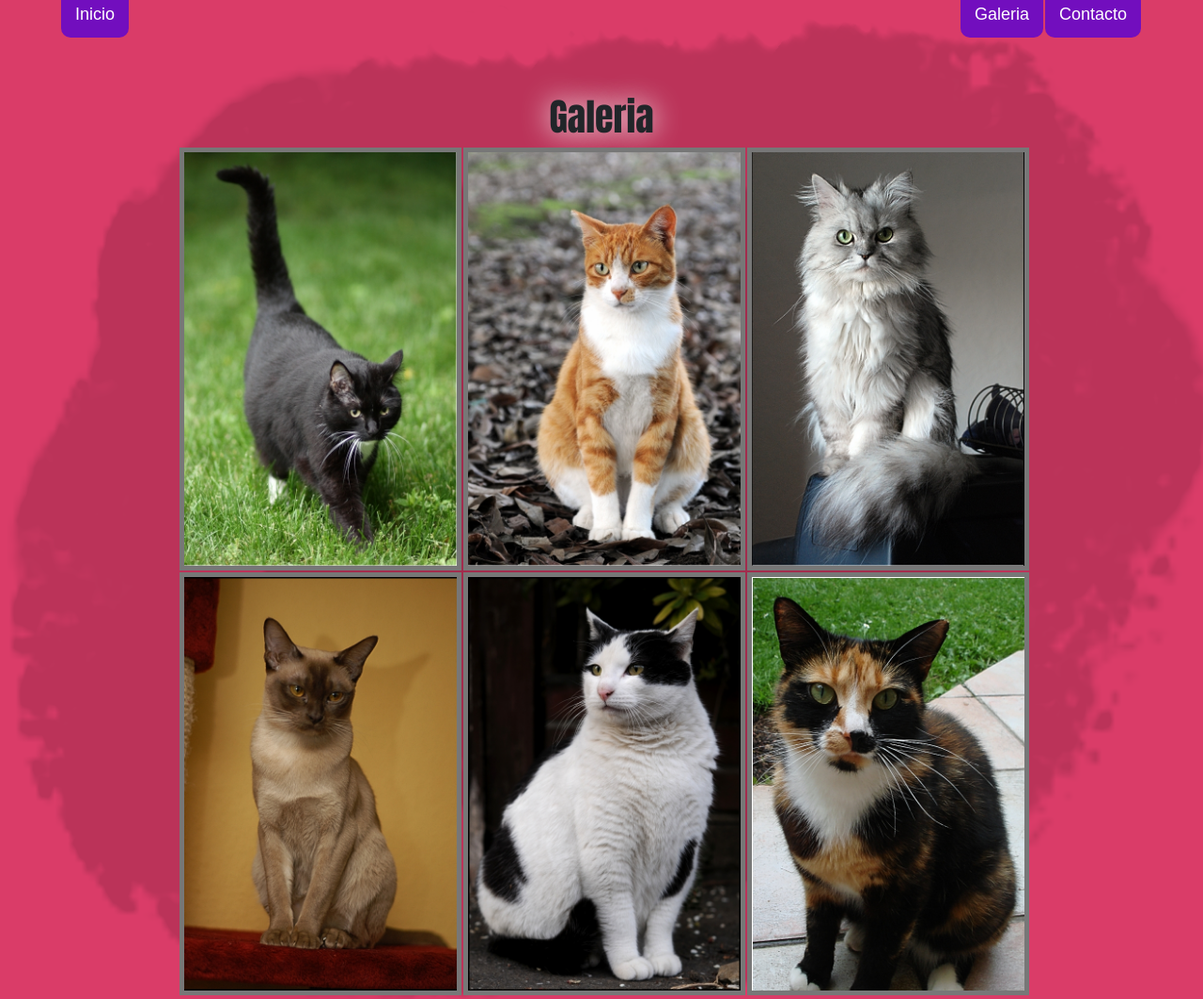
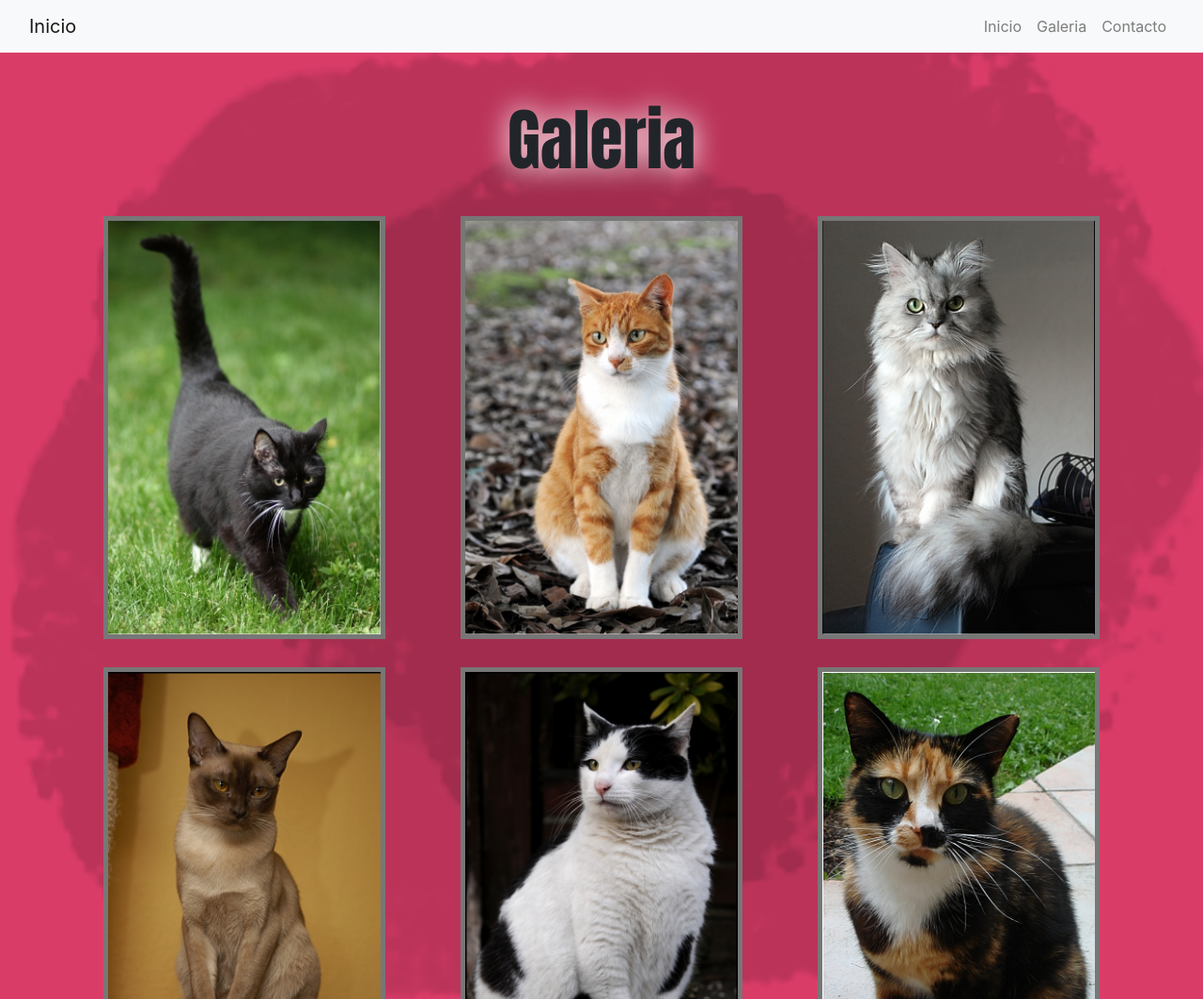
Before and after one commit to Rivarolaf/Tarea_3, a plain HTML site: page Galery.html in a window 1280 px wide. Shown: the top 1063 px of the page at 94% size. Drawn offline with nearby package versions, Linux system fonts and the light colour scheme.

Commit message:
finalizado bootstrap 1

```diff
--- a/Galery.html
+++ b/Galery.html
@@ -4,51 +4,62 @@
 	<head>
 		<meta charset="UTF-8" />
 		<meta name="keywords" content="cat, pictures, gatos, fotos">
+		<meta name="viewport" content="width=device-width, initial-scale=1, shrink-to-fit=no">
 		<title>La Pagina de Gatos - Galeria</title>
+		<link rel="stylesheet" href="https://stackpath.bootstrapcdn.com/bootstrap/4.5.2/css/bootstrap.min.css" integrity="sha384-JcKb8q3iqJ61gNV9KGb8thSsNjpSL0n8PARn9HuZOnIxN0hoP+VmmDGMN5t9UJ0Z" crossorigin="anonymous">
 		<link rel="stylesheet" href="css/main.css">
-		<link rel="stylesheet" href="https://stackpath.bootstrapcdn.com/bootstrap/4.5.2/css/bootstrap.min.css" integrity="sha384-JcKb8q3iqJ61gNV9KGb8thSsNjpSL0n8PARn9HuZOnIxN0hoP+VmmDGMN5t9UJ0Z" crossorigin="anonymous">
 	</head>
 
 	<body>
-		<header id="encabezado">
-			<table id="navbar">
-				<td><a href="Index.html">Inicio</a></td>
-				<td align="right">
-					<table>
-						<td><a href="Galery.html">Galeria</a></td>
-						<td><a href="Contact.html">Contacto</a></td>
-					</table>
-				</td>
-			</table>
-		</header>
+		<nav class="navbar navbar-expand-md navbar-light bg-light sticky-top">
+			<div class="container-fluid">
+				<a class="navbar-brand" href="Index.html">Inicio</a>
+				<button class="navbar-toggler ml-auto" type="button" data-toggle="collapse" data-target="#navbarResponsive">
+					<span class="navbar-toggler-icon"></span>
+				</button>
+				<div class="collapse navbar-collapse" id="navbarResponsive">
+					<ul class="navbar-nav ml-auto">
+						<li class="nav-item">
+							<a class="nav-link" href="Index.html">Inicio</a></td>
+						</li>
+						<li class="nav-item">
+							<a class="nav-link" href="Galery.html">Galeria</a>
+						</li>
+						<li class="nav-item">
+						<a class="nav-link" href="Contact.html">Contacto</a>
+						</li>
+					</ul>
+				</div>
+			<div>
+		</nav>
 
-		<main id="cuerpo">
+		<main class="container">
 			<h1>Galeria</h1>
-			<table id="tablagaleria">
-				<tr>
-					<td>
+			<div class="row text-center">
+				<div class="col-sm-12 col-md-6 col-lg-4">
 					<a href="https://www.google.com/search?client=opera&q=gato&sourceid=opera&ie=UTF-8&oe=UTF-8" target="_blank"><img src="imagenes/cat_1.png" alt="Imagen de un Gato" style="width: 300px;height: 450px"></a>
-					</td>
-					<td>
+				</div>
+				<div class="col-sm-12 col-md-6 col-lg-4">
 					<a href="https://www.google.com/search?client=opera&q=gato&sourceid=opera&ie=UTF-8&oe=UTF-8" target="_blank"><img src="imagenes/cat_2.png" alt="Imagen de un Gato" style="width: 300px;height: 450px"></a>
-					</td>
-					<td>
+				</div>
+				<div class="col-sm-12 col-md-6 col-lg-4">
 					<a href="https://www.google.com/search?client=opera&q=gato&sourceid=opera&ie=UTF-8&oe=UTF-8" target="_blank"><img src="imagenes/cat_3.png" alt="Imagen de un Gato" style="width: 300px;height: 450px"></a>
-					</td>
-				</tr>
-				<tr>
-					<td>
+				</div>
+				<div class="col-sm-12 col-md-6 col-lg-4">
 					<a href="https://www.google.com/search?client=opera&q=gato&sourceid=opera&ie=UTF-8&oe=UTF-8" target="_blank"><img src="imagenes/cat_4.png" alt="Imagen de un Gato" style="width: 300px;height: 450px"></a>
-					</td>
-					<td>
+				</div>
+				<div class="col-sm-12 col-md-6 col-lg-4">
 					<a href="https://www.google.com/search?client=opera&q=gato&sourceid=opera&ie=UTF-8&oe=UTF-8" target="_blank"><img src="imagenes/cat_5.png" alt="Imagen de un Gato" style="width: 300px;height: 450px"></a>
-					</td>
-					<td>
+				</div>
+				<div class="col-sm-12 col-md-6 col-lg-4">
 					<a href="https://www.google.com/search?client=opera&q=gato&sourceid=opera&ie=UTF-8&oe=UTF-8" target="_blank"><img src="imagenes/cat_6.png" alt="Imagen de un Gato" style="width: 300px;height: 450px"></a>
-					</td>
-				</tr>
-			</table>
+				</div>
+			</div>
 		</main>
+
+		<script src="https://code.jquery.com/jquery-3.5.1.slim.min.js" integrity="sha384-DfXdz2htPH0lsSSs5nCTpuj/zy4C+OGpamoFVy38MVBnE+IbbVYUew+OrCXaRkfj" crossorigin="anonymous"></script>
+		<script src="https://cdn.jsdelivr.net/npm/popper.js@1.16.1/dist/umd/popper.min.js" integrity="sha384-9/reFTGAW83EW2RDu2S0VKaIzap3H66lZH81PoYlFhbGU+6BZp6G7niu735Sk7lN" crossorigin="anonymous"></script>
+		<script src="https://stackpath.bootstrapcdn.com/bootstrap/4.5.2/js/bootstrap.min.js" integrity="sha384-B4gt1jrGC7Jh4AgTPSdUtOBvfO8shuf57BaghqFfPlYxofvL8/KUEfYiJOMMV+rV" crossorigin="anonymous"></script>
 
 		<footer>
 		</footer>
--- a/css/main.css
+++ b/css/main.css
@@ -1,40 +1,18 @@
-#encabezado{
-	position: fixed;
-	top: 0;
-	width: 100%;
-}
-#navbar{
-	width:90%;
-	margin: auto;
-	z-index: 100;
+body
+{
+	margin-bottom: 150px;
 }
 
-#navbar a{
-	background-color: #720ebe;
-	color: white;
-	cursor: pointer;
-	padding: 15px;
-	border-radius: 10px;
-	font-size: 18px;
-	text-decoration: none;
-	font-family: Arial, Helvetica, sans-serif;
+main{
+	margin-top:50px;
 }
 
-#cuerpo{
-	width: 900px;
-	margin: auto;
-	margin-top:100px;
-	margin-bottom: 100px;
+a img{
+	border: 5px solid #777;
+	margin-top:30px;
 }
 
-#piedepagina{
-}
-
-#tablagaleria img{
-	border: 5px solid #777;
-}
-
-#tablagaleria img:hover{
+a img:hover{
 	border: 5px solid #ffffff;
 }
 
```
Also changed, not shown: Contact.html (+29 -16 lines), Index.html (+28 -15 lines). Lines whose indentation alone changed are shown as unchanged.
